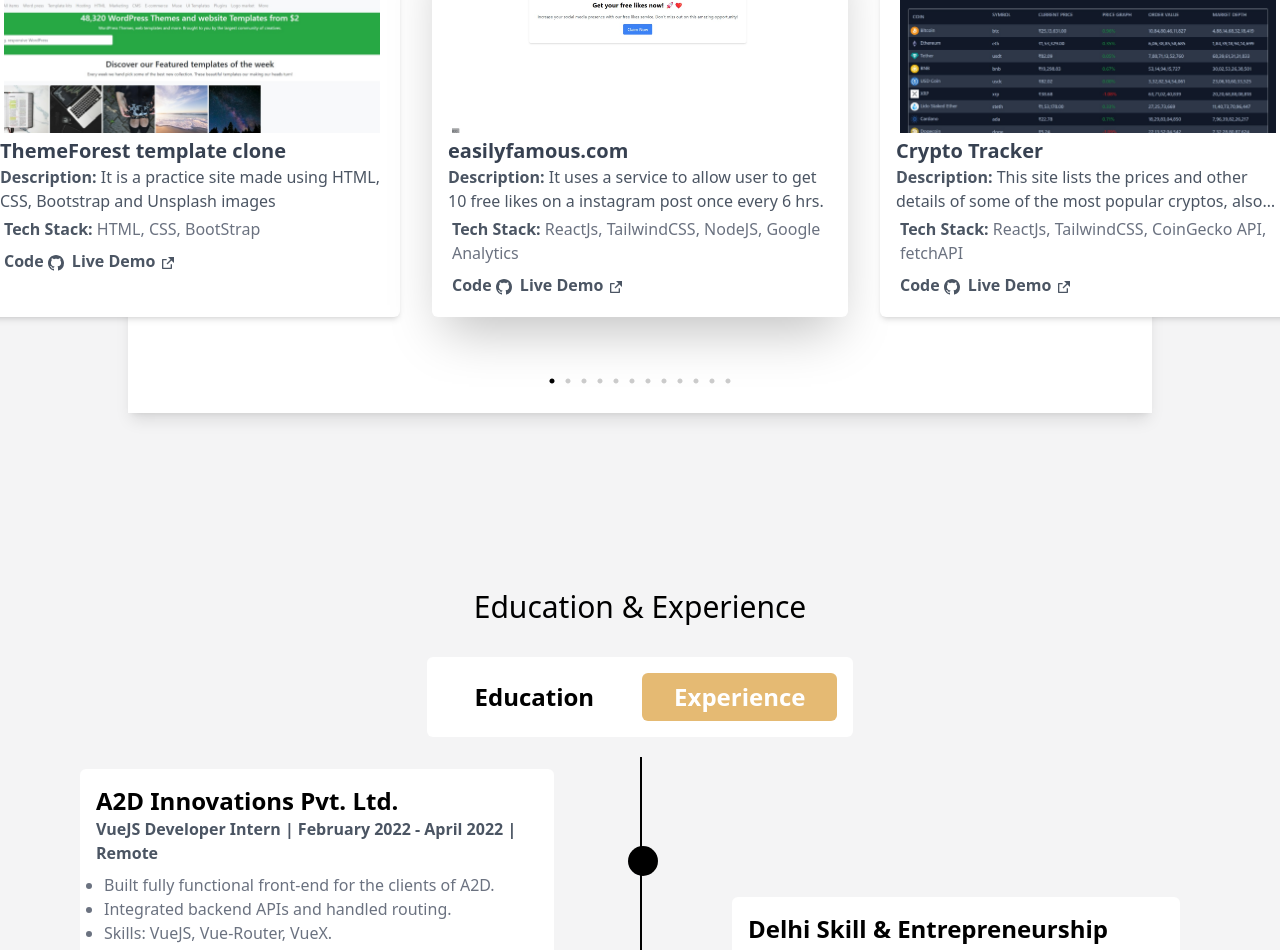
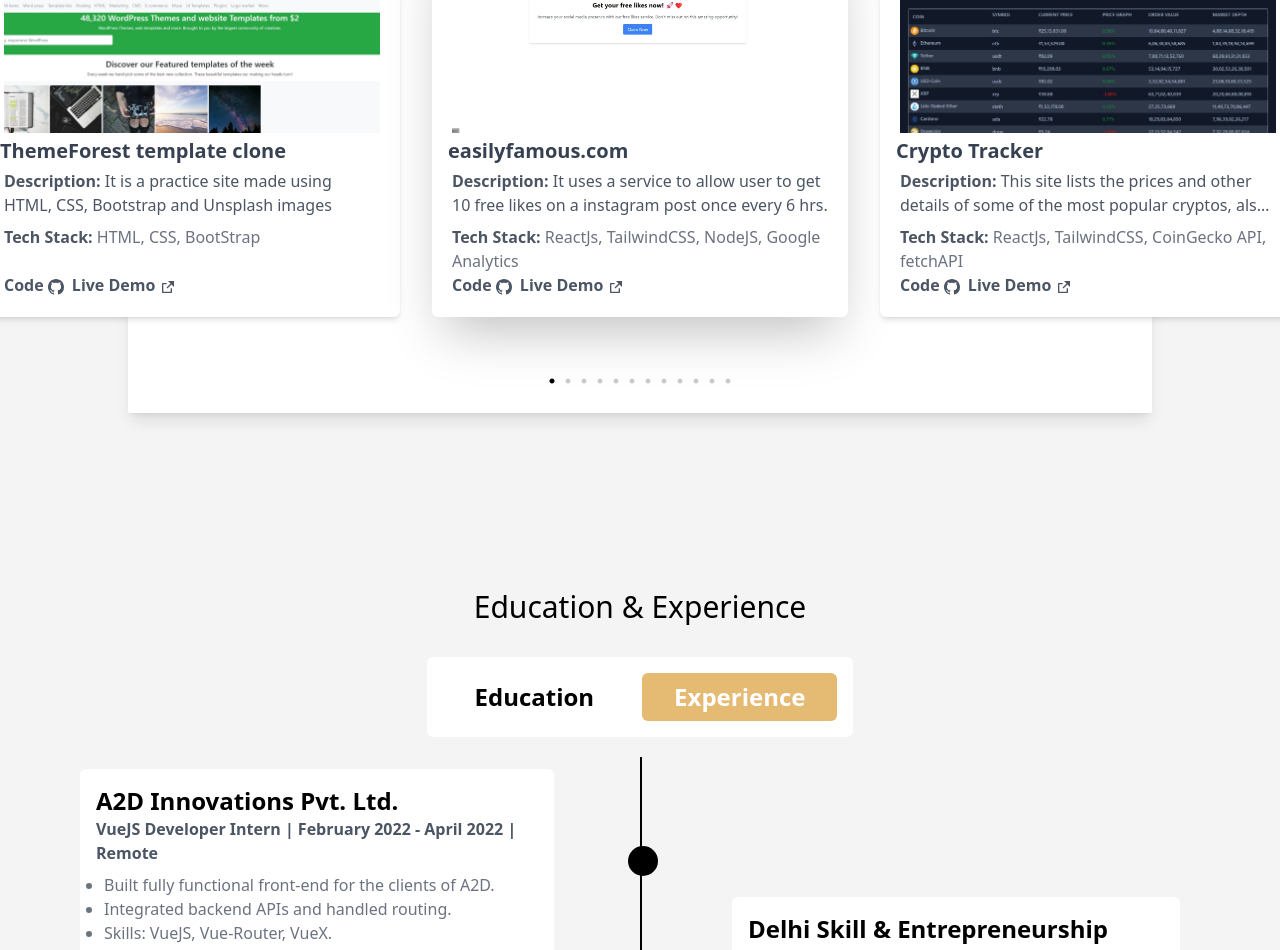
Before and after one commit to Yuvraj883/Yuvis-Portfolio, a React (Create React App) app: page / in a window 1280 px wide. Shown: the part 2153-3103 px from the top of the page. Built offline with nearby package versions, Linux system fonts and the light colour scheme.

Commit message:
Fixed card resizing

```diff
--- a/src/Components/SliderCard.jsx
+++ b/src/Components/SliderCard.jsx
@@ -9,10 +9,10 @@ function SliderCard(props, centerCard) {
                     <img src={props?.props?.coverImg} alt="Project Cover Img" className="object-cover h-full w-full" />
                 </div>
                 <h1 className='font-semibold text-xl text-gray-700'>{props?.props?.title}</h1>
-                <p className={props.centerCard === 'true' ? 'text-gray-600' : 'line-clamp-2 text-gray-600 overflow-hidden'}>
+                <p className={props.centerCard === 'true' ? 'text-gray-600 h-12 m-1 overflow-hidden line-clamp-2' : 'line-clamp-2 m-1  text-gray-600 h-12 overflow-hidden'}>
                     <b>Description: </b> {props?.props?.description}
                 </p>
-                <p className='p-1 text-gray-500'>
+                <p className='p-1 text-gray-500 h-12'>
                     <b className='text-gray-600'>Tech Stack: </b> {props?.props?.techstack}
                 </p>
                 <div className='flex '>
```
